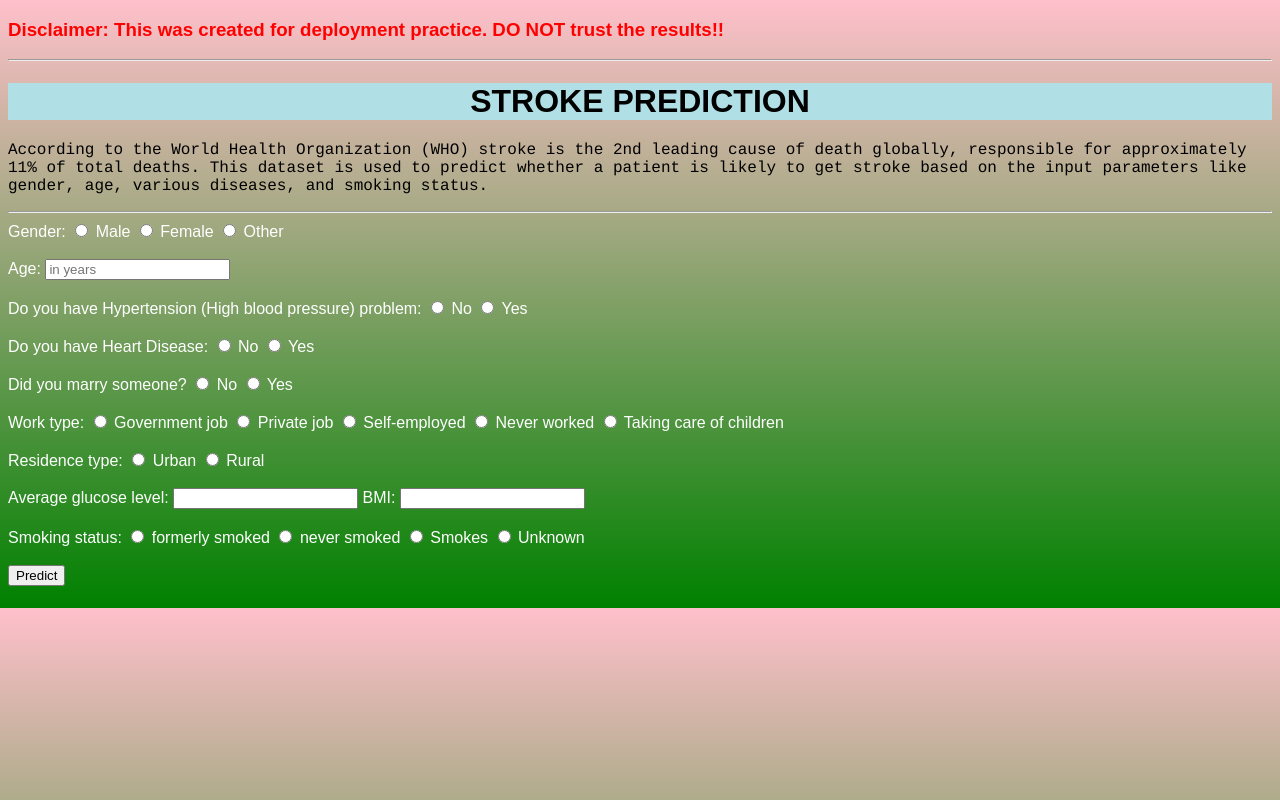
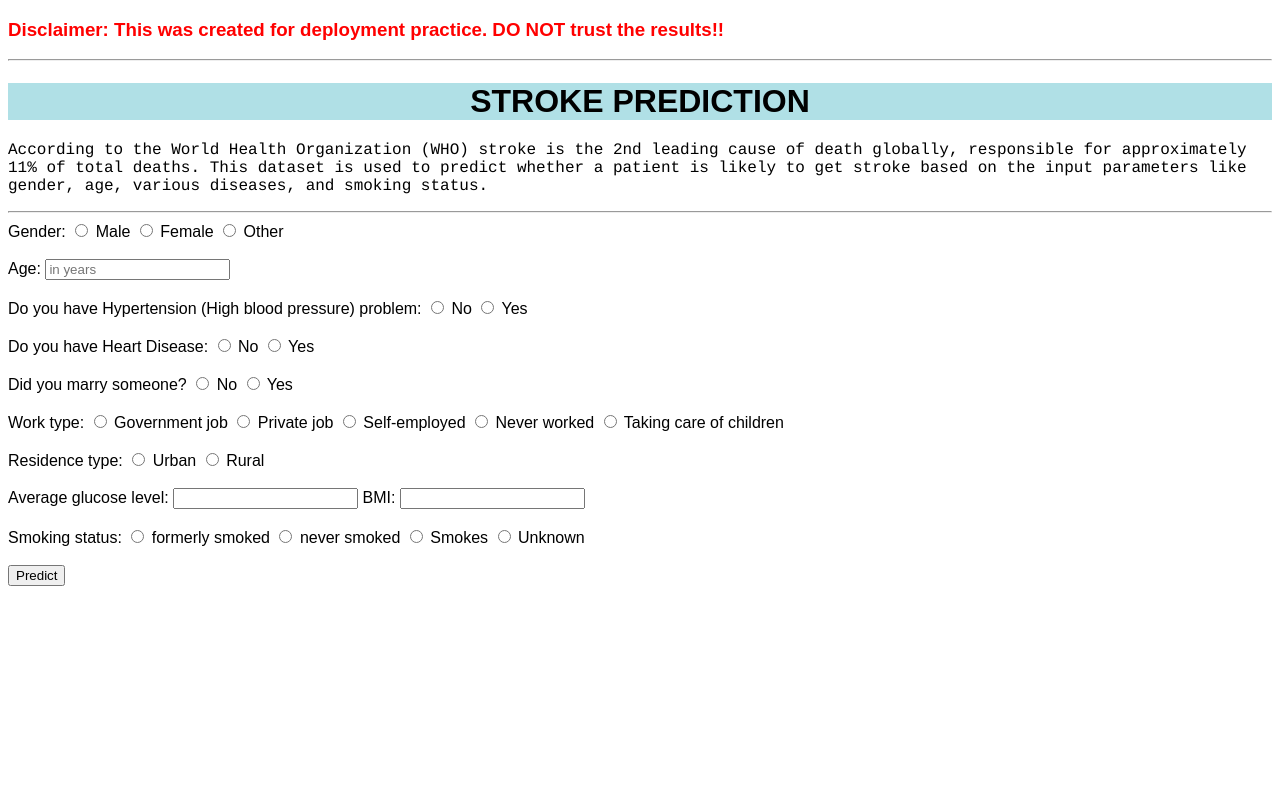
Before and after one commit to ayushikaushik/ML-deployment-stroke-prediction, a Flask app: page / in a window 1280 px wide. Run offline with Flask 2, Linux system fonts and the light colour scheme; parts of the project's set-up code (start-up, migrations or seed data) failed here and were passed over.

Commit message:
Update index.html

```diff
--- a/templates/index.html
+++ b/templates/index.html
@@ -19,10 +19,7 @@
         margin:40;
         padding:10;
         font-family: sans-serif;
-        background: linear-gradient(pink, green);
     }
-    label,h5,h6{
-        color: white;
     }
 </style>
 
```
